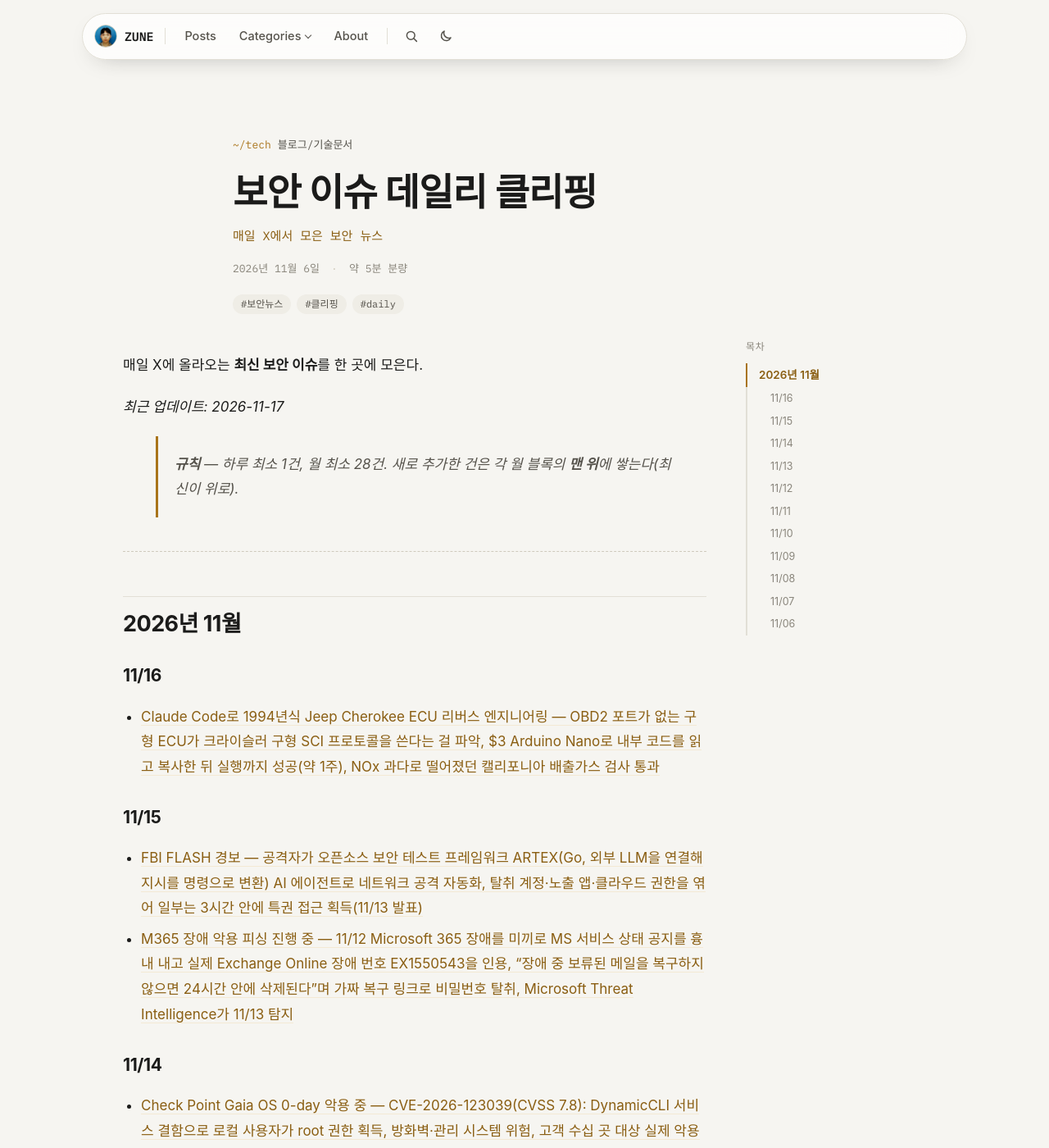
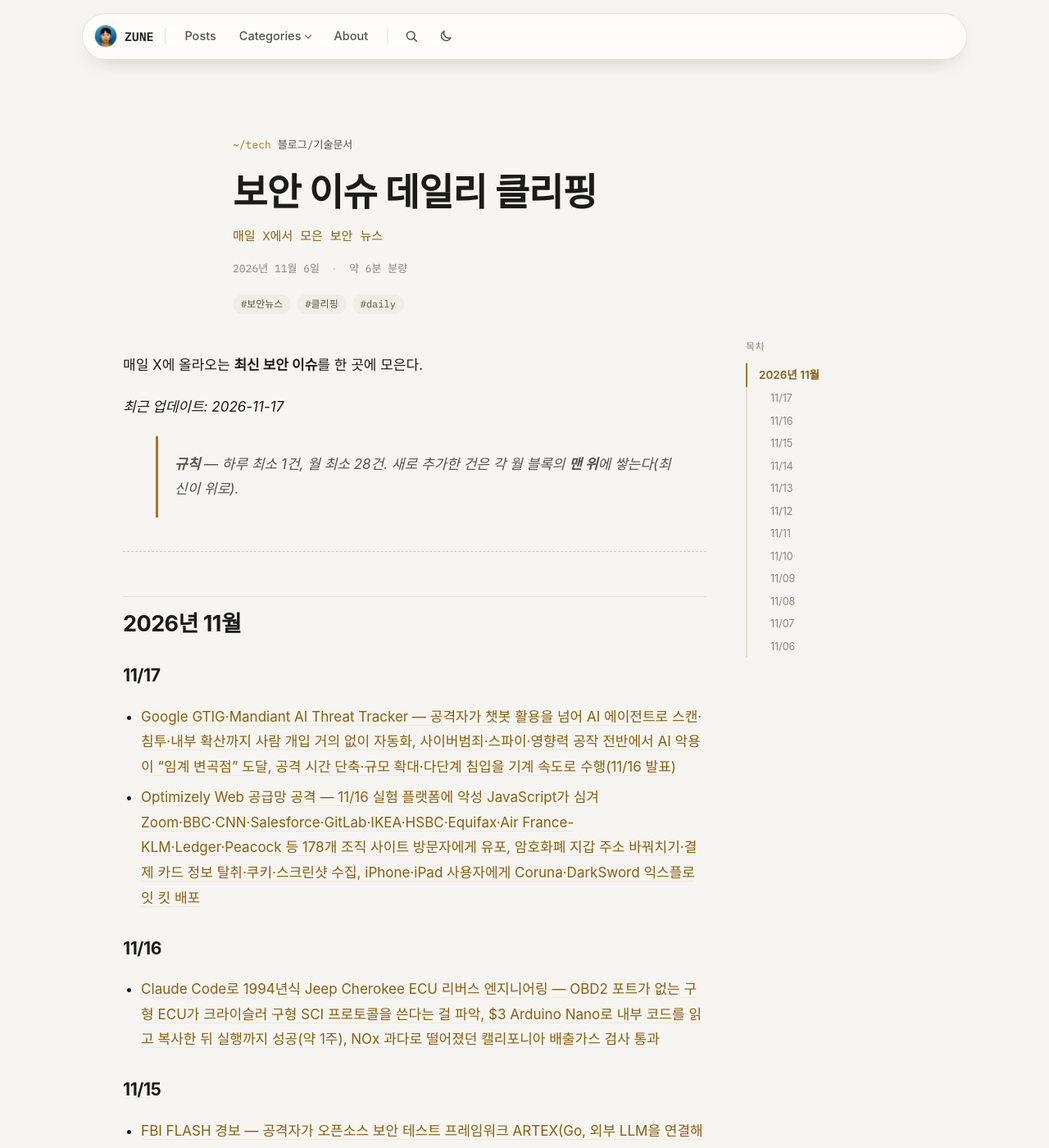
Before and after one commit to junseopark0216/junseopark0216.github.io, a Jekyll site: the page built from _posts/2026-11-06-tech-security-news-clipping.md, in a window 1280 px wide and 1400 px high. Shown: the whole window at 82% size. Built offline with Jekyll 4.4.1, drawn with Linux system fonts in a browser that asks for light colours; some web fonts are replaced.

Commit message:
Update 2026-11-06-tech-security-news-clipping.md

```diff
--- a/_posts/2026-11-06-tech-security-news-clipping.md
+++ b/_posts/2026-11-06-tech-security-news-clipping.md
@@ -16,6 +16,11 @@ tags: ["보안뉴스", "클리핑", "daily"]
 ---
 
 ## 2026년 11월
+
+### 11/17
+
+- [Google GTIG·Mandiant AI Threat Tracker — 공격자가 챗봇 활용을 넘어 AI 에이전트로 스캔·침투·내부 확산까지 사람 개입 거의 없이 자동화, 사이버범죄·스파이·영향력 공작 전반에서 AI 악용이 "임계 변곡점" 도달, 공격 시간 단축·규모 확대·다단계 침입을 기계 속도로 수행(11/16 발표)](https://x.com/The_Cyber_News/status/2122434785108771314)
+- [Optimizely Web 공급망 공격 — 11/16 실험 플랫폼에 악성 JavaScript가 심겨 Zoom·BBC·CNN·Salesforce·GitLab·IKEA·HSBC·Equifax·Air France-KLM·Ledger·Peacock 등 178개 조직 사이트 방문자에게 유포, 암호화폐 지갑 주소 바꿔치기·결제 카드 정보 탈취·쿠키·스크린샷 수집, iPhone·iPad 사용자에게 Coruna·DarkSword 익스플로잇 킷 배포](https://x.com/The_Cyber_News/status/2122506787614245103)
 
 ### 11/16
 
```
